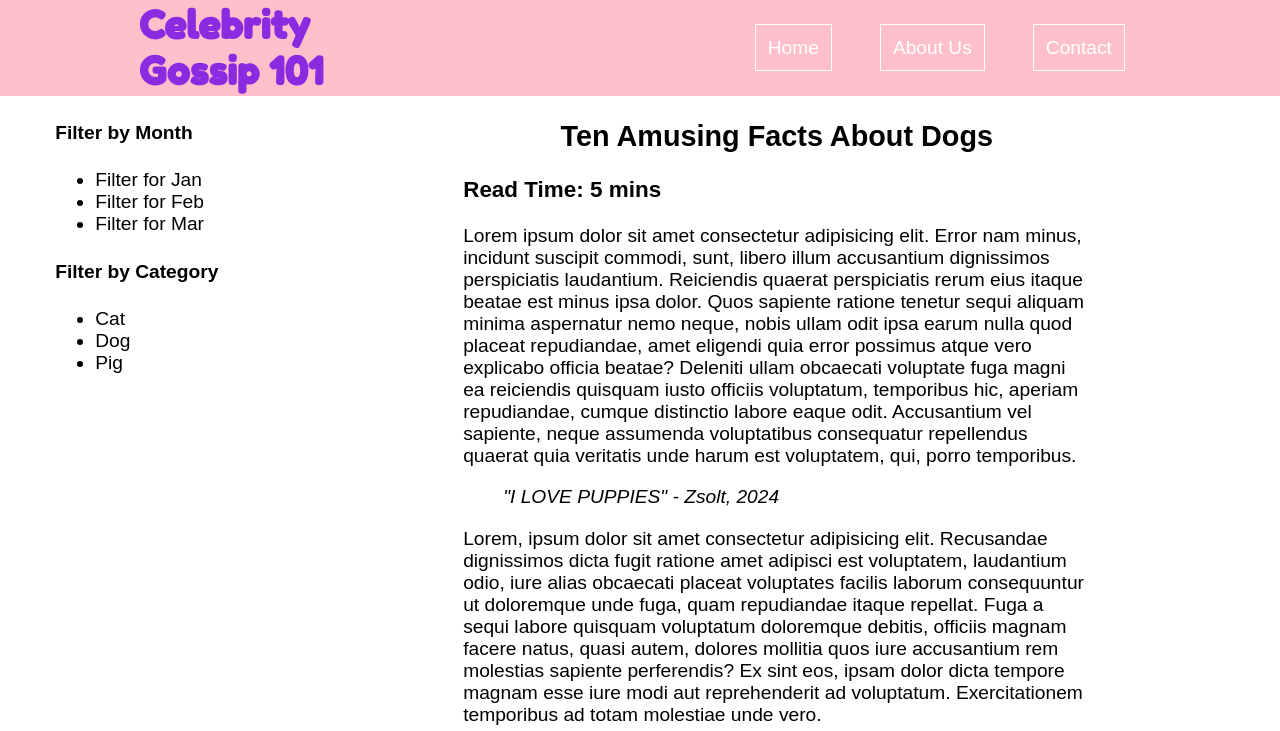
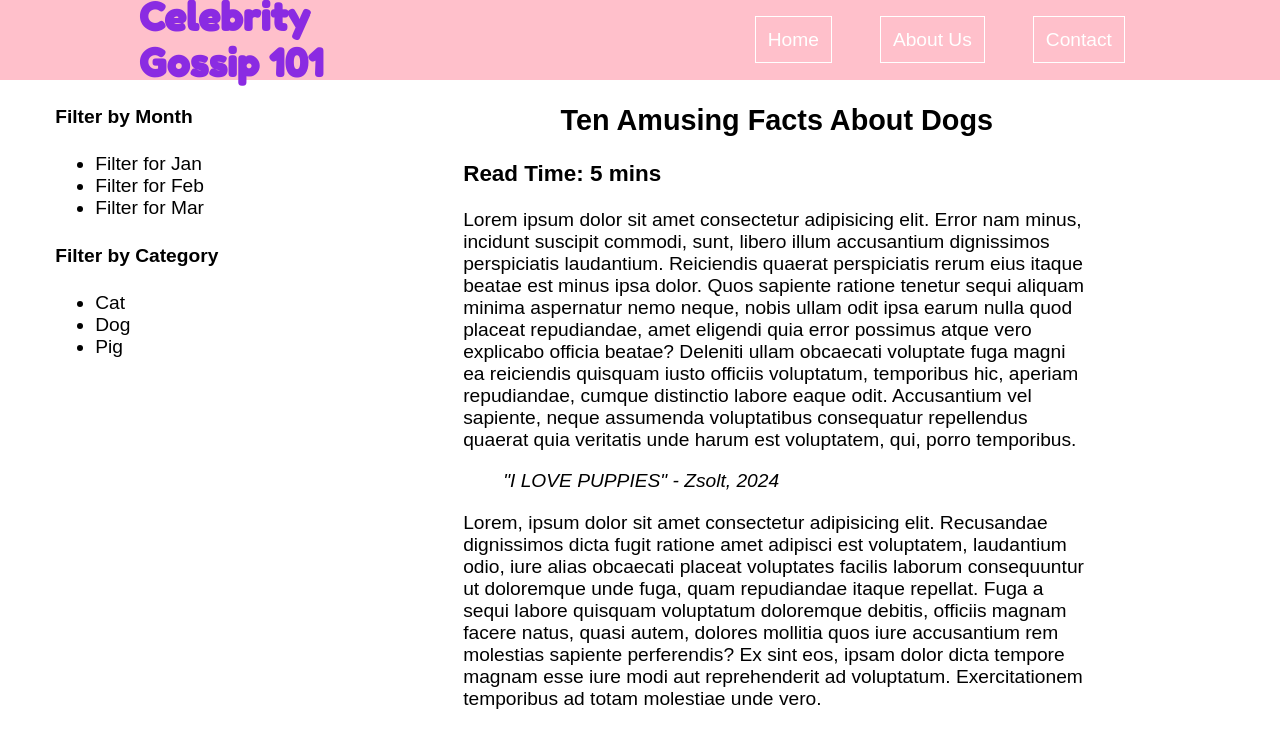
Before and after one commit to livhinch7/livhinch7.github.io, a plain HTML site: page index.html in a window 1280 px wide. Shown: the top 731 px of the page. Drawn offline with Linux system fonts and the light colour scheme; no server answers.

Commit message:
commit 3

```diff
--- a/style.css
+++ b/style.css
@@ -24,7 +24,7 @@ body > header {
     background-color: pink;
     color: blueviolet;
     display: flex;
-    height: 12vh;
+    height: 10vh;
     align-items: center;
     justify-content: space-around;
 }
```
